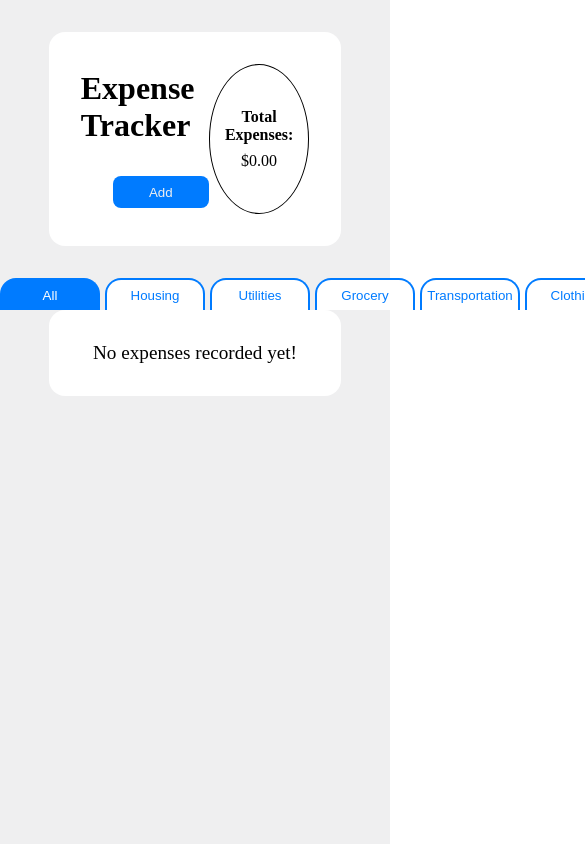
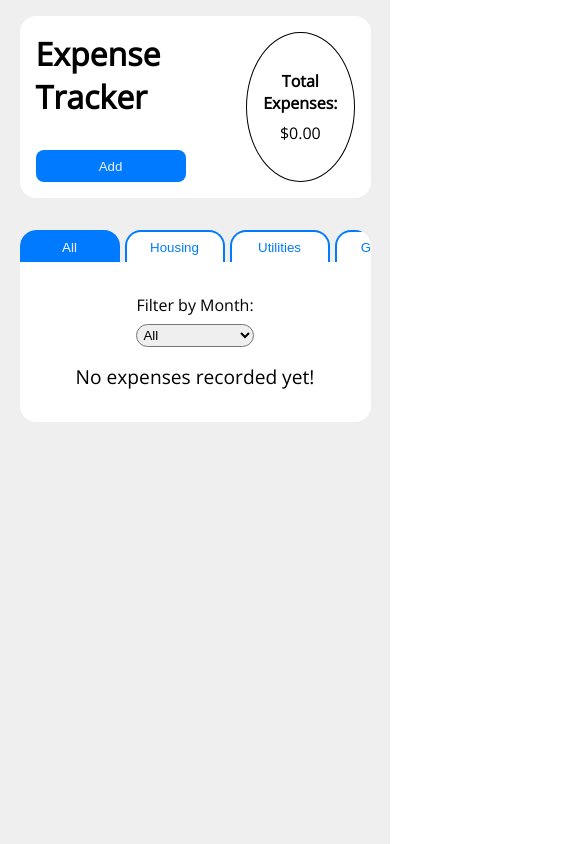
Before and after one commit to bennicodes/expense-tracker-react, a React (Vite) app: page / in a window 390 px wide. Shown: the top 844 px of the page, 585 px wide, since content can reach past the window. Built offline with nearby package versions, Linux system fonts and the light colour scheme.

Commit message:
added filter based on months and made the app responsive

```diff
--- a/src/App.jsx
+++ b/src/App.jsx
@@ -6,6 +6,7 @@ import DeleteModal from "./components/DeleteModal/DeleteModal";
 import ExpenseList from "./components/ExpenseList/ExpenseList";
 import Form from "./components/Form/Form";
 import Modal from "./components/Modal/Modal";
+import MonthDropdownFilter from "./components/MonthFilter/MonthDropdownFilter";
 
 function App() {
   const [expenses, setExpenses] = useState([]);
@@ -14,20 +15,21 @@ function App() {
   const [isDeleteModalOpen, setIsDeleteModalOpen] = useState(false);
   const [selectedExpenseId, setSelectedExpenseId] = useState(null);
 
+  const [selectedCategory, setSelectedCategory] = useState("All");
+  const [selectedMonth, setSelectedMonth] = useState(0); // 0 = All months
+
   useEffect(() => {
     const storedExpenses = localStorage.getItem("expenses");
     const parsedExpenses = storedExpenses ? JSON.parse(storedExpenses) : [];
     setExpenses(parsedExpenses);
   }, []);
 
-  // Function to add a new expense
   const addExpense = (expense) => {
     const updatedExpenses = [...expenses, expense];
     setExpenses(updatedExpenses);
     localStorage.setItem("expenses", JSON.stringify(updatedExpenses));
   };
 
-  // Function to edit an expense
   const editExpense = (updatedExpense) => {
     const normalizedExpense = {
       ...updatedExpense,
@@ -42,44 +44,42 @@ function App() {
     localStorage.setItem("expenses", JSON.stringify(updatedExpenses));
   };
 
-  // Function to delete an expense
   const deleteExpense = (id) => {
     const updatedExpenses = expenses.filter((expense) => expense.id !== id);
     setExpenses(updatedExpenses);
     localStorage.setItem("expenses", JSON.stringify(updatedExpenses));
   };
 
-  // Calculate the total expenses
   const totalExpenses = expenses.reduce(
     (total, expense) => total + expense.amount,
     0
   );
 
-  // Category filter
-  const [selectedCategory, setSelectedCategory] = useState("All");
-  const filteredExpenses =
-    selectedCategory === "All"
-      ? expenses
-      : expenses.filter((expense) => expense.category === selectedCategory);
+  //  Category filter + Month filter
+  const filteredExpenses = expenses.filter((expense) => {
+    const categoryMatch =
+      selectedCategory === "All" || expense.category === selectedCategory;
 
-  // Open modal function
+    const month = new Date(expense.date).getMonth() + 1;
+    const monthMatch = selectedMonth === 0 || month === selectedMonth;
+
+    return categoryMatch && monthMatch;
+  });
+
   const openModal = () => setIsModalOpen(true);
 
-  // Close modal function
   const closeModal = () => {
     setIsModalOpen(false);
     setEditingExpense(null);
   };
 
-  // Function to start editing an expense
   const startEditing = (expense) => {
     setEditingExpense(expense);
     openModal();
   };
 
-  // Function to open delete modal
   const openDeleteModal = (expenseId) => {
-    setSelectedExpenseId(expenseId); // Set expense ID to be deleted
+    setSelectedExpenseId(expenseId);
     setIsDeleteModalOpen(true);
   };
 
@@ -91,6 +91,7 @@ function App() {
   return (
     <div className={styles.rootContainer}>
       <Dashboard openModal={openModal} totalExpenses={totalExpenses} />
+
       {isModalOpen && (
         <Modal isOpen={isModalOpen} closeModal={closeModal}>
           <Form
@@ -101,12 +102,18 @@ function App() {
           />
         </Modal>
       )}
+
       <CategoryTabs
         selectedCategory={selectedCategory}
         setSelectedCategory={setSelectedCategory}
         expenses={expenses}
       />
-      <div className={styles.tableContainer}>
+
+      <div className={styles.heroContainer}>
+        <MonthDropdownFilter
+          selectedMonth={selectedMonth}
+          setSelectedMonth={setSelectedMonth}
+        />
         <ExpenseList
           expenses={filteredExpenses}
           onEdit={startEditing}
--- a/src/App.module.css
+++ b/src/App.module.css
@@ -1,3 +1,7 @@
+body {
+  font-family: var(--font-family-primary);
+  min-width: 340px;
+}
 .rootContainer {
   background-color: var(--color-background);
   width: 100%;
@@ -7,13 +11,32 @@
   padding: var(--spacing-large) 0 0 0;
 }
 
-.tableContainer {
+.heroContainer {
   background-color: var(--color-list-background);
   width: 75%;
+  max-height: 600px;
   display: flex;
   flex-direction: column;
   align-items: center;
   margin: 0 auto;
   padding: var(--spacing-large) 0;
-  border-radius: var(--border-radius-large);
+  border-radius: 0 var(--border-radius-large) var(--border-radius-large)
+    var(--border-radius-large);
 }
+
+@media screen and (max-width: 1120px) {
+  .heroContainer {
+    border-radius: 0 0 var(--border-radius-large) var(--border-radius-large);
+  }
+}
+
+@media screen and (max-width: 768px) {
+  .rootContainer {
+    width: 100%;
+    padding: var(--spacing-medium) 0;
+  }
+
+  .heroContainer {
+    width: 90%;
+  }
+}
--- a/src/components/CategoryTabs/CategoryTabs.module.css
+++ b/src/components/CategoryTabs/CategoryTabs.module.css
@@ -1,9 +1,20 @@
 .tabs {
-  /* background-color: var(--color-list-background); */
+  width: 75%;
   display: flex;
   gap: 5px;
   margin: var(--spacing-large) auto 0 auto;
   border-radius: var(--border-radius-large) var(--border-radius-large) 0 0;
+
+  /* Horizontal scroll on smaller screens */
+  overflow-x: auto;
+  -webkit-overflow-scrolling: touch;
+  scrollbar-width: none;
+  scroll-snap-type: x mandatory;
+}
+
+.tabs::-webkit-scrollbar-thumb {
+  background-color: var(--color-button);
+  border-radius: 4px;
 }
 
 .tab {
@@ -13,6 +24,8 @@
   border: 2px solid var(--color-button);
   border-bottom: none;
   border-radius: var(--border-radius-large) var(--border-radius-large) 0 0;
+  flex-shrink: 0;
+  scroll-snap-align: start;
 }
 
 .tab:hover {
@@ -24,3 +37,9 @@
   background-color: var(--color-button);
   color: var(--color-list-background);
 }
+
+@media screen and (max-width: 768px) {
+  .tabs {
+    width: 90%;
+  }
+}
--- a/src/components/Dashboard/Dashboard.module.css
+++ b/src/components/Dashboard/Dashboard.module.css
@@ -4,6 +4,7 @@
   display: flex;
   padding: var(--spacing-large);
   margin: 0 auto;
+  gap: var(--spacing-medium);
   border-radius: var(--border-radius-large);
 }
 
@@ -19,11 +20,20 @@
   align-items: center;
 }
 
-.actionContainer {
-  width: 100%;
-  display: flex;
-  justify-content: space-between;
-}
 .addButton {
   margin-left: var(--spacing-large);
 }
+
+@media screen and (max-width: 768px) {
+  .dashboard {
+    width: 90%;
+    padding: var(--spacing-medium);
+  }
+  .dashboardContainer {
+    width: 100%;
+  }
+
+  .addButton {
+    margin-left: 0;
+  }
+}
--- a/src/components/ExpenseItem/ExpenseItem.module.css
+++ b/src/components/ExpenseItem/ExpenseItem.module.css
@@ -19,3 +19,9 @@
   transform: translateY(2px);
   transition: 0s;
 }
+
+@media screen and (max-width: 900px) {
+  .actionContainer {
+    flex-direction: column;
+  }
+}
--- a/src/components/ExpenseList/ExpenseList.module.css
+++ b/src/components/ExpenseList/ExpenseList.module.css
@@ -12,6 +12,18 @@
   width: 75%;
   margin: 0 auto;
   scrollbar-width: thin;
+  scroll-snap-type: x mandatory;
+  -webkit-overflow-scrolling: touch;
+  position: relative;
+}
+.tableScrollWrapper::after {
+  position: absolute;
+  right: 0;
+  top: 0;
+  width: 30px;
+  height: 100%;
+  pointer-events: none;
+  background: linear-gradient(to left, var(--color-background), transparent);
 }
 
 .expenseTable {
@@ -43,6 +55,7 @@ td {
   padding: var(--spacing-small);
   border: 1px solid #c5c5c5;
   text-align: left;
+  scroll-snap-align: start;
 }
 
 .expenseParagraph {
@@ -50,3 +63,13 @@ td {
   text-align: center;
   font-size: var(--font-size-medium);
 }
+
+@media screen and (max-width: 768px) {
+  .tableScrollWrapper {
+    width: 90%;
+  }
+
+  .expenseTable {
+    font-size: var(--font-size-small);
+  }
+}
--- /dev/null
+++ b/src/components/MonthFilter/MonthDropdownFilter.jsx
@@ -0,0 +1,40 @@
+import styles from "./MonthDropdownFilter.module.css";
+
+const MonthDropdownFilter = ({ selectedMonth, setSelectedMonth }) => {
+  const months = [
+    { label: "All", value: 0 },
+    { label: "January", value: 1 },
+    { label: "February", value: 2 },
+    { label: "March", value: 3 },
+    { label: "April", value: 4 },
+    { label: "May", value: 5 },
+    { label: "June", value: 6 },
+    { label: "July", value: 7 },
+    { label: "August", value: 8 },
+    { label: "September", value: 9 },
+    { label: "October", value: 10 },
+    { label: "November", value: 11 },
+    { label: "December", value: 12 },
+  ];
+  return (
+    <div className={styles.dropdownContainer}>
+      <label htmlFor="monthFilter" className={styles.label}>
+        Filter by Month:
+      </label>
+      <select
+        id="monthFilter"
+        value={selectedMonth}
+        onChange={(e) => setSelectedMonth(Number(e.target.value))}
+        className={styles.selectDropdown}
+      >
+        {months.map((month) => (
+          <option key={month.value} value={month.value}>
+            {month.label}
+          </option>
+        ))}
+      </select>
+    </div>
+  );
+};
+
+export default MonthDropdownFilter;
--- /dev/null
+++ b/src/components/MonthFilter/MonthDropdownFilter.module.css
@@ -0,0 +1,11 @@
+.dropdownContainer {
+  display: flex;
+  flex-direction: column;
+  gap: 0.5rem;
+  margin-bottom: var(--spacing-medium);
+}
+
+.selectDropdown {
+  padding: 2px;
+  border-radius: var(--border-radius-large);
+}
--- a/src/components/TotalExpenses/TotalExpenses.css
+++ b/src/components/TotalExpenses/TotalExpenses.css
@@ -5,9 +5,14 @@
   flex-direction: column;
   justify-content: center;
   align-items: center;
-  padding: var(--spacing-small);
+  padding: 0 var(--spacing-medium);
   gap: var(--spacing-small);
   border: 1px solid #000;
   border-radius: 50%;
   text-align: center;
 }
+
+@media screen and (max-width: 768px) {
+  .totalExpenseContainer {
+  }
+}
--- a/src/index.css
+++ b/src/index.css
@@ -1,4 +1,10 @@
-/* Reset */
+/* Import ------------ */
+@font-face {
+  font-family: Open-Sans-regular;
+  src: url(./assets/Fonts/OpenSans-Regular.ttf);
+}
+
+/* Reset ---------------- */
 * {
   margin: 0;
   padding: 0;
@@ -10,7 +16,7 @@ button {
   cursor: pointer;
 }
 
-/* Variables */
+/* Variables ---------------- */
 :root {
   /* Color */
   --color-list-background: #fff;
@@ -25,7 +31,7 @@ button {
   --spacing-xl: 4rem;
 
   /* Font */
-  --font-family-primary: "Poppins", sans-serif;
+  --font-family-primary: "Open-Sans-regular", sans-serif;
   --font-size-base: 1rem;
   --font-size-medium: 1.2rem;
   --font-size-large: 2rem;
@@ -35,3 +41,22 @@ button {
   --border-radius-medium: 8px;
   --border-radius-large: 16px;
 }
+
+/* Media queries ------------------- */
+@media (max-width: 768px) {
+  #root {
+    min-width: 340px;
+  }
+  .heroContainer {
+    width: 100%;
+    padding: var(--spacing-medium) 0;
+  }
+
+  .tableScrollWrapper {
+    width: 100%;
+  }
+
+  .expenseTable {
+    padding: var(--spacing-medium);
+  }
+}
```
Also changed, not shown: src/assets/Fonts/OpenSans-Regular.ttf (added).
